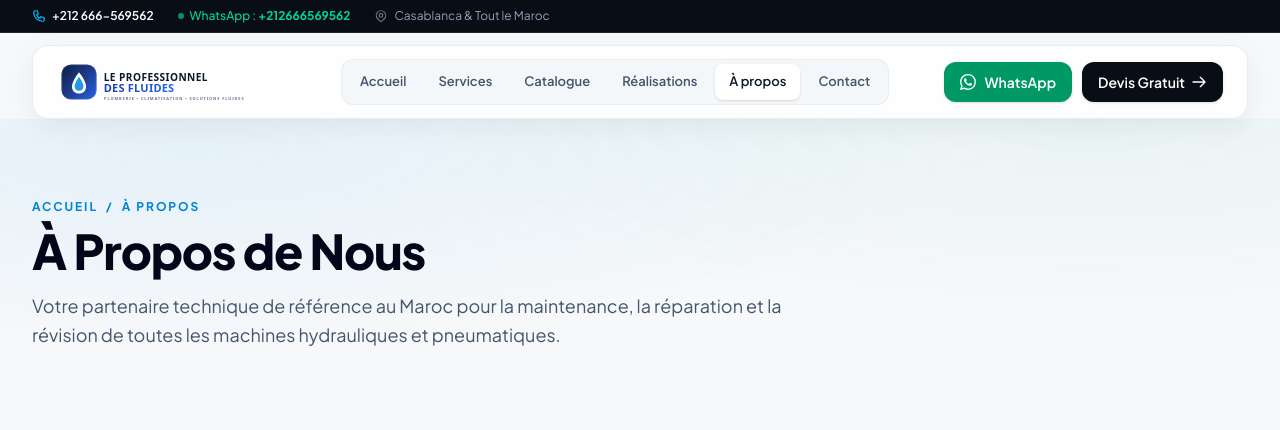
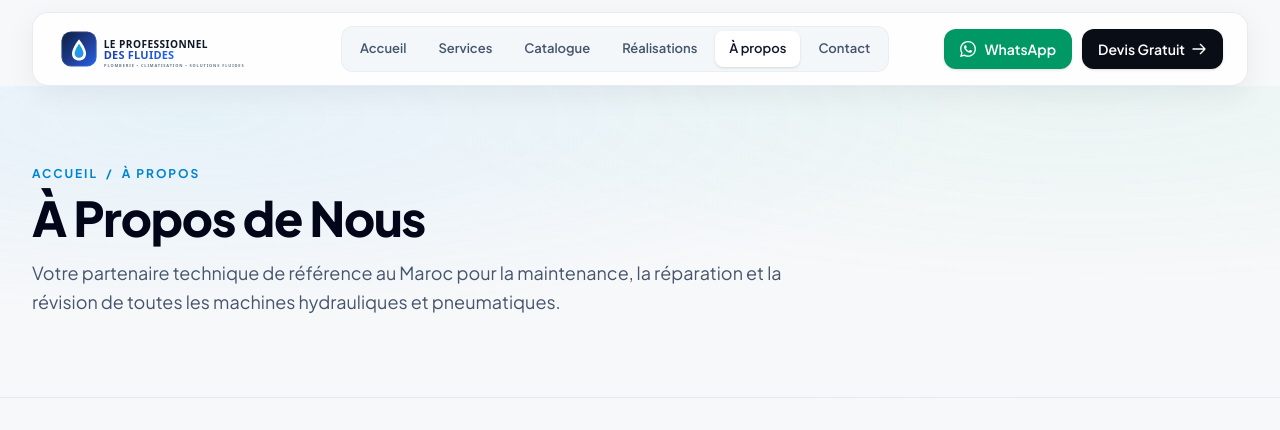
Before and after one commit to Smathhh/le-professionnel-des-fluides, a Laravel app: page /about in a window 1280 px wide. Shown: the top 430 px of the page. Run offline with Laravel 12, Linux system fonts and the light colour scheme; data comes from the database, SQL or seed files in the repository; style sheets or scripts are compiled from the project's sources.

Commit message:
Remove top bar completely from public layout

```diff
--- a/resources/views/layouts/app.blade.php
+++ b/resources/views/layouts/app.blade.php
@@ -24,42 +24,6 @@
     @vite(['resources/css/app.css', 'resources/js/app.js'])
 </head>
 <body class="bg-[#f7f8fa] text-slate-900 antialiased selection:bg-sky-600 selection:text-white">
-
-    <!-- Minimal Contact Strip (Public) + Admin Shortcut (Authenticated Admin Only) -->
-    <div class="bg-[#090d16] text-slate-300 text-xs border-b border-white/10">
-        <div class="max-w-7xl mx-auto px-4 sm:px-6 lg:px-8 py-2 flex flex-wrap justify-between items-center gap-2">
-            <div class="flex items-center flex-wrap gap-4 sm:gap-6">
-                <a href="tel:{{ $rawWhatsapp }}" class="inline-flex items-center gap-1.5 hover:text-white transition">
-                    <svg class="w-3.5 h-3.5 text-sky-400" fill="none" stroke="currentColor" viewBox="0 0 24 24">
-                        <path stroke-linecap="round" stroke-linejoin="round" stroke-width="2" d="M3 5a2 2 0 012-2h3.28a1 1 0 01.948.684l1.498 4.493a1 1 0 01-.502 1.21l-2.257 1.13a11.042 11.042 0 005.516 5.516l1.13-2.257a1 1 0 011.21-.502l4.493 1.498a1 1 0 01.684.949V19a2 2 0 01-2 2h-1C9.716 21 3 14.284 3 6V5z"/>
-                    </svg>
-                    <span class="font-semibold text-white">{{ $displayPhone }}</span>
-                </a>
-                <a href="https://wa.me/{{ $rawWhatsapp }}?text={{ urlencode('Bonjour, je souhaite un renseignement.') }}" target="_blank" class="inline-flex items-center gap-1.5 text-emerald-400 hover:text-emerald-300 transition font-medium">
-                    <span class="w-1.5 h-1.5 rounded-full bg-emerald-400 animate-pulse"></span>
-                    <span>WhatsApp : <strong class="font-bold">{{ $displayWhatsapp }}</strong></span>
-                </a>
-                <span class="hidden md:inline-flex items-center gap-1.5 text-slate-400">
-                    <svg class="w-3.5 h-3.5 text-slate-500" fill="none" stroke="currentColor" viewBox="0 0 24 24">
-                        <path stroke-linecap="round" stroke-linejoin="round" stroke-width="2" d="M17.657 16.657L13.414 20.9a1.998 1.998 0 01-2.827 0l-4.244-4.243a8 8 0 1111.314 0z"/>
-                        <path stroke-linecap="round" stroke-linejoin="round" stroke-width="2" d="M15 11a3 3 0 11-6 0 3 3 0 016 0z"/>
-                    </svg>
-                    Casablanca &amp; Tout le Maroc
-                </span>
-            </div>
-
-            @auth
-                <div class="flex items-center gap-2">
-                    <a href="{{ route('admin.mobile.uploader') }}" class="text-[11px] bg-emerald-500/15 hover:bg-emerald-500/25 text-emerald-300 px-2.5 py-1 rounded-md transition border border-emerald-500/30 font-semibold">
-                        App Mobile Admin
-                    </a>
-                    <a href="{{ route('admin.dashboard') }}" class="text-[11px] bg-white/10 hover:bg-white/20 text-amber-300 px-2.5 py-1 rounded-md transition border border-white/15 font-semibold">
-                        Espace Admin
-                    </a>
-                </div>
-            @endauth
-        </div>
-    </div>
 
     <!-- TasteFlow Floating Glassmorphic Navigation -->
     <div class="sticky top-3 z-40 px-3 sm:px-6 lg:px-8 mt-3">
```
Also changed, not shown: tests/Feature/WebsitePagesTest.php (+4 -4 lines).
